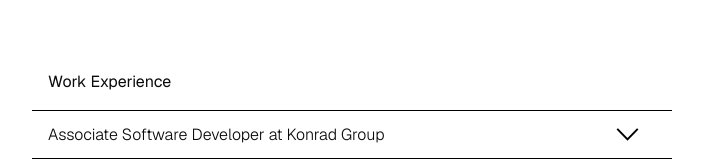
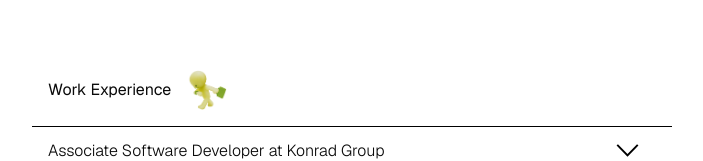
Before and after one commit to josizhou/website, a Next.js app: page / in a window 1280 px wide. Shown: the part 1622-1783 px from the top of the page, without its empty margins (288-991 px from the left). Built offline with nearby package versions, Linux system fonts and the light colour scheme.

Commit message:
smiski work

```diff
--- a/src/app/components/sandwichMenu/sandwichMenu.module.css
+++ b/src/app/components/sandwichMenu/sandwichMenu.module.css
@@ -41,10 +41,13 @@
 .link {
     cursor: pointer;
     margin: 1rem;
+    color: black;
+    text-decoration: none;
 }
 
 .link:hover {
     text-decoration: underline;
+    color: darkslateblue;
 }
 
 .overlay {
--- a/src/app/page.js
+++ b/src/app/page.js
@@ -13,6 +13,7 @@ import SandwichMenu from "./components/sandwichMenu/sandwichMenu";
 import HintPopup from "./components/hintPopup/hintPopup";
 import { DownloadLink } from "./components/downloadLink/downloadLink";
 import confetti from "canvas-confetti";
+import smiskiWork from '../assets/smiski-work.png';
 
 export default function Home() {
   const router = useRouter();
@@ -104,7 +105,16 @@ export default function Home() {
         <GLARTDemo id="glartDemo"/>
 
         <section id="workExperience">
-          <h2 className={styles.heading}>Work Experience</h2>
+          <h2 className={styles.heading}>
+            Work Experience
+            <Image
+              className={styles.smiskiWork}
+              src={smiskiWork}
+              alt='Smiski Going to Work'
+              height={40}
+              width={40}
+            />
+          </h2>
           {workExperienceContent.map((workExperience, index) => (
             <AccordionElement {... workExperience} key={index} />
           ))}
--- a/src/app/page.module.css
+++ b/src/app/page.module.css
@@ -82,7 +82,13 @@
 }
 
 .heading {
+  display: flex;
   margin: 1rem;
+  align-items: center;
+}
+
+.smiskiWork {
+  margin: 0 1rem;
 }
 
 a.primary {
```
Also changed, not shown: 1 other file (tests, documents, lock files or other folders).
